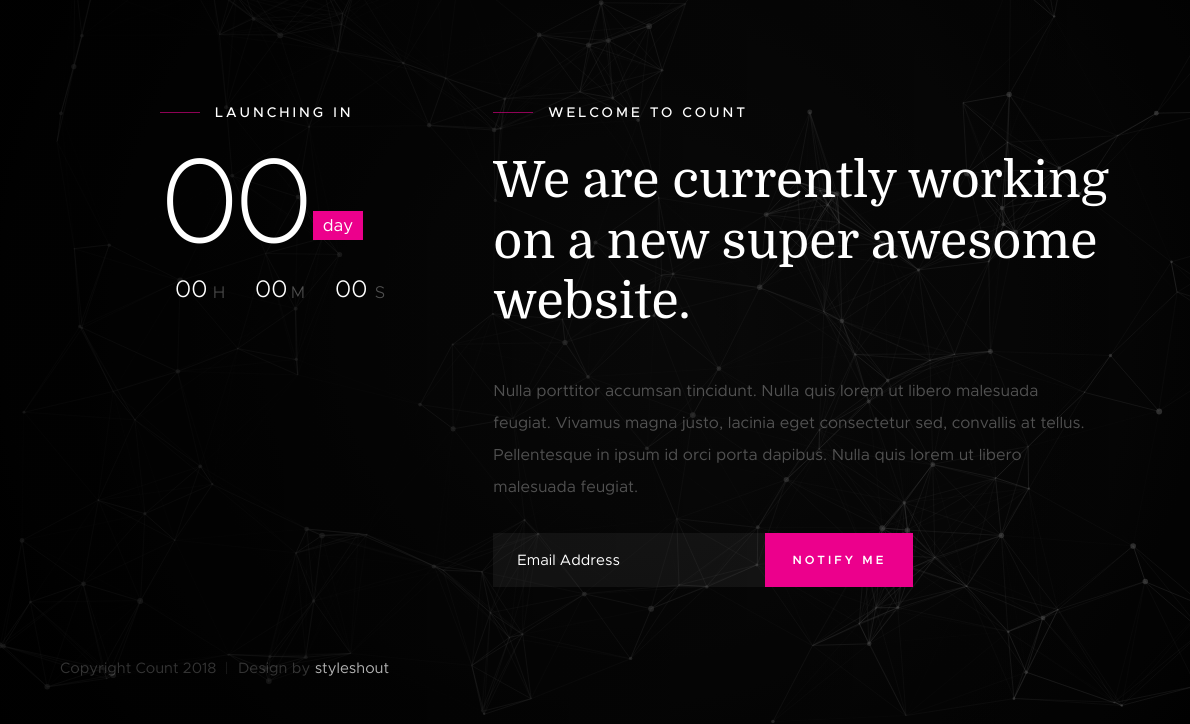
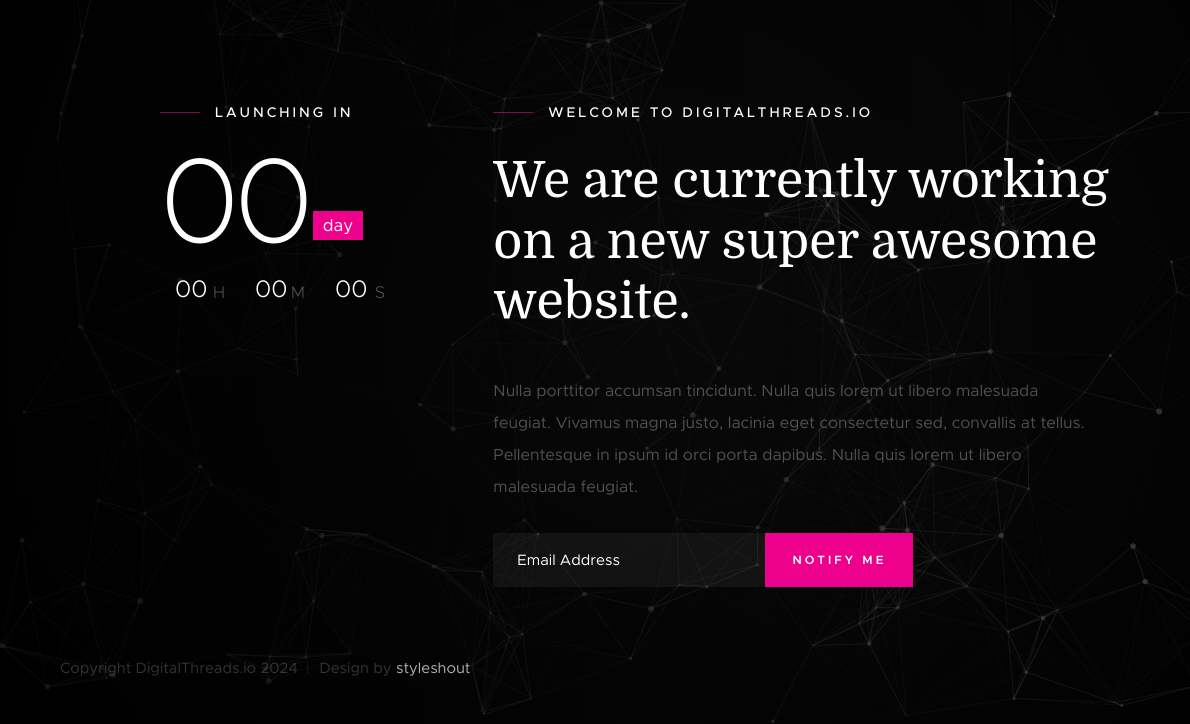
Before and after one commit to jbonhage155/jbonhage155.github.io, a plain HTML site: page index.html in a window 1280 px wide. Shown: the part 76-800 px from the top of the page, 0-1190 px from the left. Drawn offline with Linux system fonts and the light colour scheme; animation ran at ten frames a second.

Commit message:
Index updated

```diff
--- a/index.html
+++ b/index.html
@@ -52,7 +52,7 @@
             <div class="row home-content__main">
 
                 <div class="col-eight home-content__text pull-right">
-                    <h3>Welcome to Count</h3>
+                    <h3>Welcome to DigitalThreads.io</h3>
 
                     <h1>
                     We are currently working <br>
@@ -120,7 +120,7 @@
             </ul> <!-- end home-social -->
 
             <div class="row home-copyright">
-                <span>Copyright Count 2018</span>
+                <span>Copyright DigitalThreads.io 2024</span>
                 <span>Design by <a href="https://www.styleshout.com/">styleshout</a></span>
             </div> <!-- end home-copyright -->
 
```
